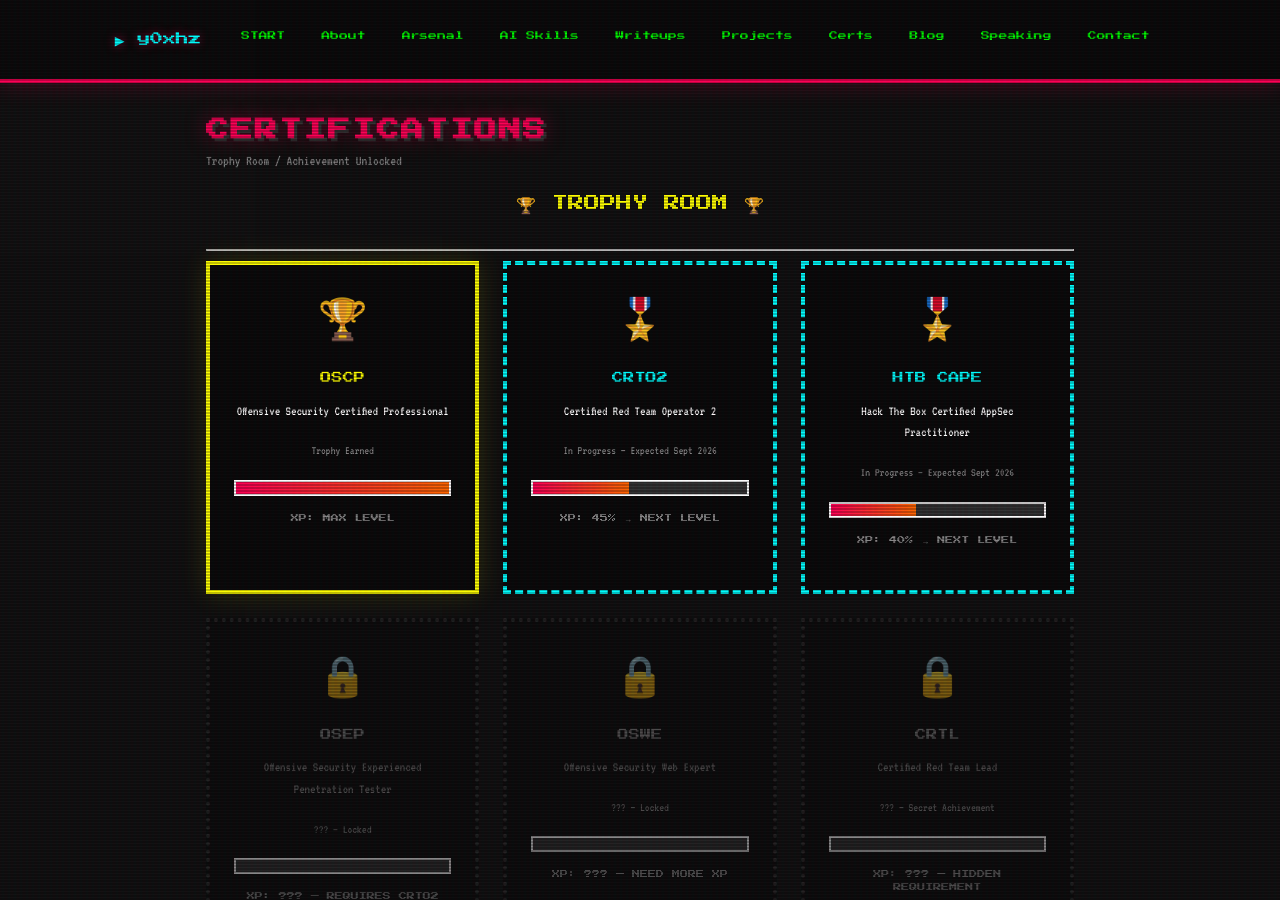
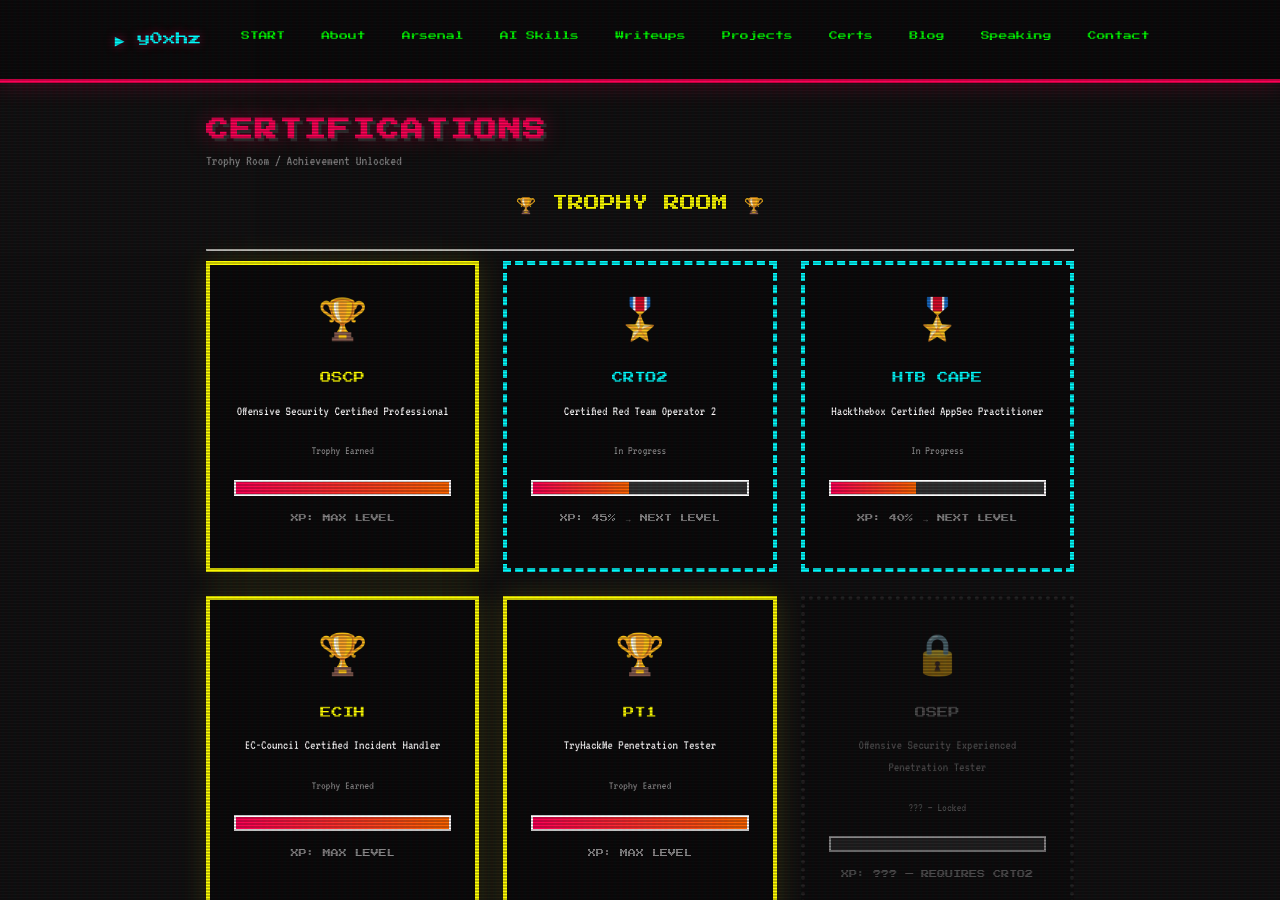
Before and after one commit to y0xhz/y0xhz.github.io, a Jekyll site: the page built from certifications.md, in a window 1280 px wide and 900 px high. Built offline with Jekyll 4.4.1, drawn with Linux system fonts in a browser that asks for light colours.

Commit message:
fix: remove expected dates from certs, add ECIH and PT1, clearer y0xhz ASCII banner

```diff
--- a/certifications.md
+++ b/certifications.md
@@ -29,7 +29,7 @@ description: "Certifications and professional achievements of y0xhz — OSCP, CR
     <div class="trophy-icon">🎖️</div>
     <div class="trophy-name">CRTO2</div>
     <p style="font-size: 0.85rem; color: var(--c-light);">Certified Red Team Operator 2</p>
-    <p style="font-size: 0.75rem; color: var(--c-dim);">In Progress — Expected Sept 2026</p>
+    <p style="font-size: 0.75rem; color: var(--c-dim);">In Progress</p>
     <div class="xp-bar">
       <div class="xp-bar-fill" style="width: 45%"></div>
     </div>
@@ -39,12 +39,34 @@ description: "Certifications and professional achievements of y0xhz — OSCP, CR
   <div class="trophy-card in-progress">
     <div class="trophy-icon">🎖️</div>
     <div class="trophy-name">HTB CAPE</div>
-    <p style="font-size: 0.85rem; color: var(--c-light);">Hack The Box Certified AppSec Practitioner</p>
-    <p style="font-size: 0.75rem; color: var(--c-dim);">In Progress — Expected Sept 2026</p>
+    <p style="font-size: 0.85rem; color: var(--c-light);">Hackthebox Certified AppSec Practitioner</p>
+    <p style="font-size: 0.75rem; color: var(--c-dim);">In Progress</p>
     <div class="xp-bar">
       <div class="xp-bar-fill" style="width: 40%"></div>
     </div>
     <p class="xp-label">XP: 40% → NEXT LEVEL</p>
+  </div>
+
+  <div class="trophy-card earned">
+    <div class="trophy-icon">🏆</div>
+    <div class="trophy-name">ECIH</div>
+    <p style="font-size: 0.85rem; color: var(--c-light);">EC-Council Certified Incident Handler</p>
+    <p style="font-size: 0.75rem; color: var(--c-dim);">Trophy Earned</p>
+    <div class="xp-bar">
+      <div class="xp-bar-fill" style="width: 100%"></div>
+    </div>
+    <p class="xp-label">XP: MAX LEVEL</p>
+  </div>
+
+  <div class="trophy-card earned">
+    <div class="trophy-icon">🏆</div>
+    <div class="trophy-name">PT1</div>
+    <p style="font-size: 0.85rem; color: var(--c-light);">TryHackMe Penetration Tester</p>
+    <p style="font-size: 0.75rem; color: var(--c-dim);">Trophy Earned</p>
+    <div class="xp-bar">
+      <div class="xp-bar-fill" style="width: 100%"></div>
+    </div>
+    <p class="xp-label">XP: MAX LEVEL</p>
   </div>
 
   <div class="trophy-card locked">
```
Also changed, not shown: index.md (+6 -6 lines).
